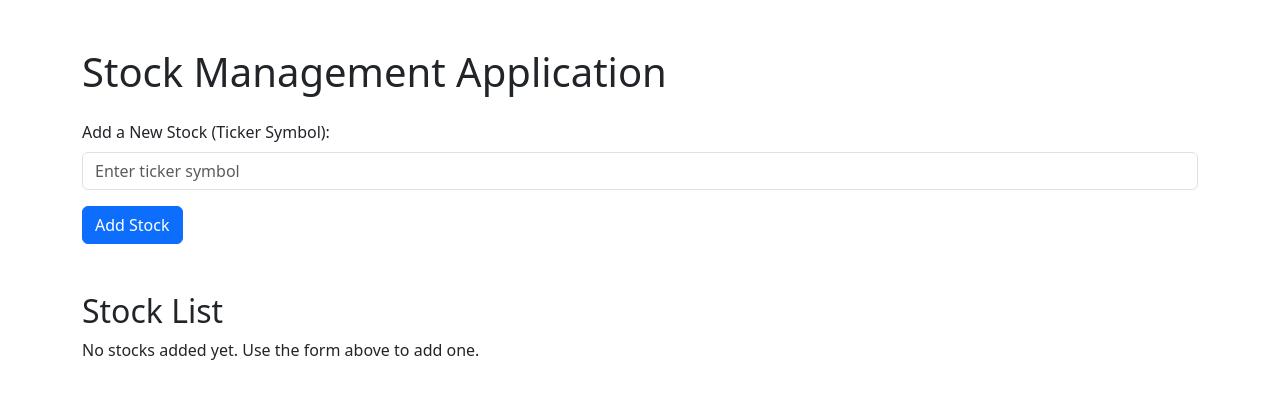
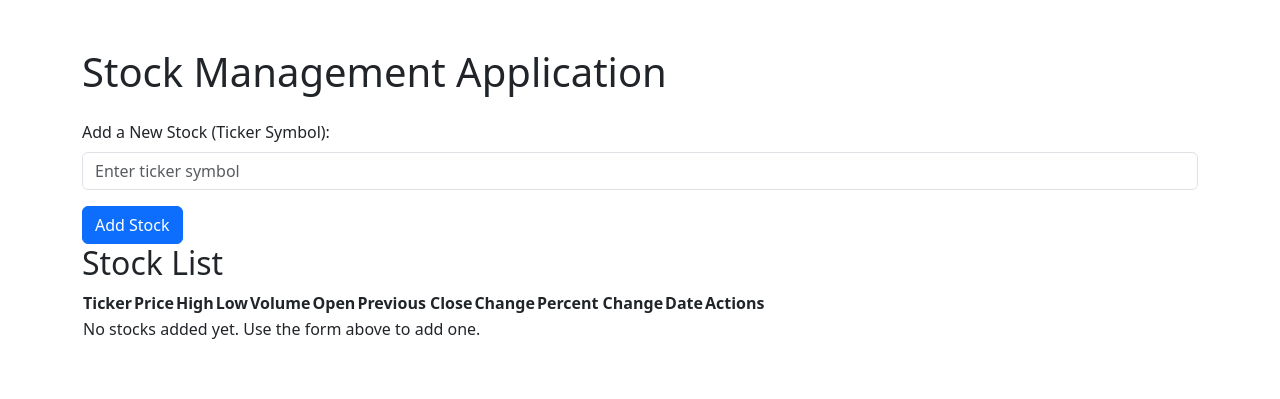
Before and after one commit to blue-samarth/uv_vu-uv_vu, a Flask app: page / in a window 1280 px wide. Shown: the top 399 px of the page. Run offline with Flask 3, Linux system fonts and the light colour scheme.

Commit message:
functionalities working

```diff
--- a/app.py
+++ b/app.py
@@ -29,25 +29,25 @@ def index():
     """
     tickers : list = get_stocklist()
     if request.method == 'POST':
-        ticker : str = request.form.get('ticker').strip()
-        if not ticker: flash("Please enter a ticker" , "error")
+        ticker_name : str = request.form.get('ticker').upper().strip()
+        if not ticker_name: flash("Please enter a ticker" , "error")
         else:
-            data : Dict = get_stock_data(ticker)
+            data : Dict = get_stock_data(ticker_name)
             if data:
                 if data not in tickers:
                     tickers.append(data)
                     save_stocklist(tickers)
-                    flash(f"Stock : {ticker} added successfully" , "success")
+                    flash(f"Stock : {ticker_name} added successfully" , "success")
                 else:
-                    flash(f"Stock : {ticker} already exists" , "info")
+                    flash(f"Stock : {ticker_name} already exists" , "info")
             else:
-                flash(f"Stock : {ticker} not found" , "error")
+                flash(f"Stock : {ticker_name} not found" , "error")
         return redirect(url_for('index'))
 
     else:
         stock_list : list = []
         for ticker in tickers:
-            stock_list.append(get_stock_data(ticker))
+            stock_list.append(get_stock_data(ticker['ticker']))
         return render_template('index.html' , stock_list = stock_list)
 
 @app.route('/remove/<ticker> : str')
@@ -63,10 +63,11 @@ def remove(ticker : str):
     Raises:
     """
     tickers : list = get_stocklist()
-    if ticker in tickers:
-        tickers.remove(ticker)
+    if any(ticker == stock['ticker'] for stock in tickers):
+        tickers = [stock for stock in tickers if stock['ticker'] != ticker]
         save_stocklist(tickers)
         flash(f"Stock : {ticker} removed successfully" , "success")
+        return redirect(url_for('index'))
     else:
         flash(f"Stock : {ticker} not found" , "error")
     return redirect(url_for('index'))
--- a/templates/index.html
+++ b/templates/index.html
@@ -33,21 +33,47 @@
         </form>
 
         <!-- Stock List -->
-        <h2 class="mt-5">Stock List</h2>
-        {% if stock_list %}
-            <ul class="list-group">
-                {% for stock in stock_list %}
-                    <li class="list-group-item d-flex justify-content-between align-items-center">
-                        <div>
-                            <strong>{{ stock['ticker'] }}</strong> - Price: {{ stock['price'] }} | High: {{ stock['high'] }} | Low: {{ stock['low'] }} | Volume: {{ stock['volume'] }} | Open: {{ stock['open'] }} | Previous Close: {{ stock['previous_close'] }} | Change: {{ stock['change'] }} | Percent Change: {{ stock['percent_change'] }}% | Date: {{ stock['date_time'] }}
-                        </div>
-                        <a href="/remove/{{ stock['ticker'] }}" class="btn btn-danger btn-sm">Remove</a>
-                    </li>
-                {% endfor %}
-            </ul>
-        {% else %}
-            <p>No stocks added yet. Use the form above to add one.</p>
-        {% endif %}
+        <div>
+            <h2>Stock List</h2>
+            <table>
+                <thead>
+                    <tr>
+                        <th>Ticker</th>
+                        <th>Price</th>
+                        <th>High</th>
+                        <th>Low</th>
+                        <th>Volume</th>
+                        <th>Open</th>
+                        <th>Previous Close</th>
+                        <th>Change</th>
+                        <th>Percent Change</th>
+                        <th>Date</th>
+                        <th>Actions</th>
+                    </tr>
+                </thead>
+                <tbody>
+                    {% if stock_list %}
+                        {% for stock in stock_list %}
+                            <tr>
+                                <td>{{ stock['ticker'] }}</td>
+                                <td>{{ stock['price'] }}</td>
+                                <td>{{ stock['high'] }}</td>
+                                <td>{{ stock['low'] }}</td>
+                                <td>{{ stock['volume'] }}</td>
+                                <td>{{ stock['open'] }}</td>
+                                <td>{{ stock['previous_close'] }}</td>
+                                <td>{{ stock['change'] }}</td>
+                                <td>{{ stock['percent_change'] }}%</td>
+                                <td>{{ stock['date_time'] }}</td>
+                                <td><a href="{{ url_for('remove', ticker=stock.ticker) }}" class="btn btn-danger btn-sm">Remove</a></td>
+                            </tr>
+                        {% endfor %}
+                    {% else %}
+                        <tr><td colspan="11">No stocks added yet. Use the form above to add one.</td></tr>
+                    {% endif %}
+                </tbody>
+            </table>
+        </div>
     </div>
 
     <script src="https://cdn.jsdelivr.net/npm/bootstrap@5.3.0/dist/js/bootstrap.bundle.min.js"></script>
```
Also changed, not shown: 1 other file.
